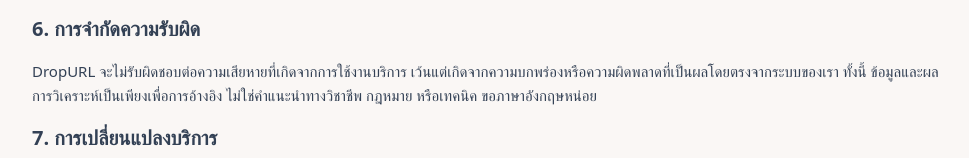
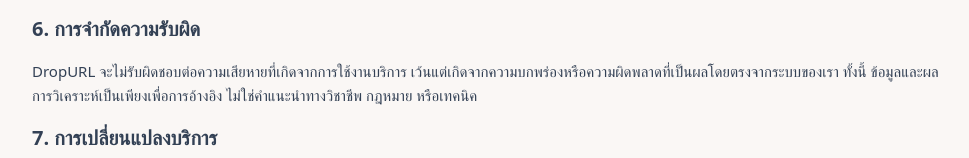
Before and after one commit to Xbjo1516/dropurl, a Next.js app: page /terms-and-conditions in a window 1280 px wide. Shown: the part 890-1048 px from the top of the page, without its empty margins (148-1117 px from the left). Built offline with nearby package versions, Linux system fonts and the light colour scheme; no server answers.

Commit message:
fix: resolve language handling issues

```diff
--- a/app/locales/th.ts
+++ b/app/locales/th.ts
@@ -147,7 +147,7 @@ const th = {
 
     s6_title: "6. การจำกัดความรับผิด",
     s6_desc:
-      "DropURL จะไม่รับผิดชอบต่อความเสียหายที่เกิดจากการใช้งานบริการ เว้นแต่เกิดจากความบกพร่องหรือความผิดพลาดที่เป็นผลโดยตรงจากระบบของเรา ทั้งนี้ ข้อมูลและผลการวิเคราะห์เป็นเพียงเพื่อการอ้างอิง ไม่ใช่คำแนะนำทางวิชาชีพ กฎหมาย หรือเทคนิค ขอภาษาอังกฤษหน่อย",
+      "DropURL จะไม่รับผิดชอบต่อความเสียหายที่เกิดจากการใช้งานบริการ เว้นแต่เกิดจากความบกพร่องหรือความผิดพลาดที่เป็นผลโดยตรงจากระบบของเรา ทั้งนี้ ข้อมูลและผลการวิเคราะห์เป็นเพียงเพื่อการอ้างอิง ไม่ใช่คำแนะนำทางวิชาชีพ กฎหมาย หรือเทคนิค",
 
     s7_title: "7. การเปลี่ยนแปลงบริการ",
     s7_desc:
```
